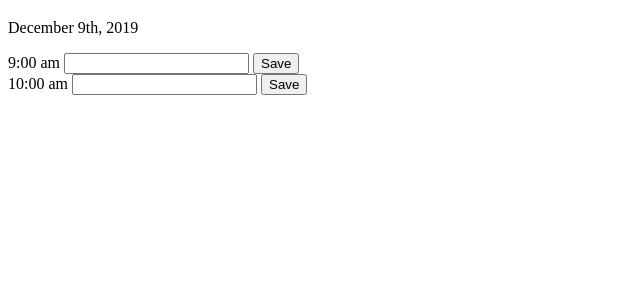
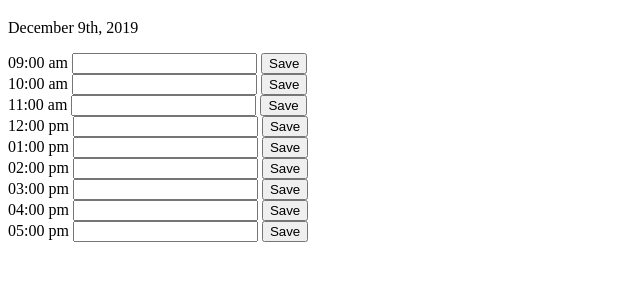
Before and after one commit to tamaragolub/Day_Planner, a plain HTML site: page index.html in a window 1280 px wide. Shown: the part 61-342 px from the top of the page, without its empty margins (0-640 px from the left). Drawn offline with nearby package versions, Linux system fonts and the light colour scheme.

Commit message:
completed the javascript code needed to run the application

```diff
--- a/assets/js/script.js
+++ b/assets/js/script.js
@@ -11,6 +11,13 @@ $(".save-btn").on("click", function(){
 })
 
 
-console.log(localStorage.getItem("#9am-text"))
+var textIDs = ["#9am-text", "#10am-text", "#11am-text", "#12pm-text", "#1pm-text", "#2pm-text", "#3pm-text", "#4pm-text", "#5pm-text"]
 
 // for loop to get the texts for various IDs
+
+for (var i = 0; i < textIDs.length; i++){
+
+   var result = localStorage.getItem(textIDs[i])
+
+    $(textIDs[i]).val(result);
+}
--- a/index.html
+++ b/index.html
@@ -20,7 +20,7 @@
 
     <main>
         <div>
-            <label for="9am-text">9:00 am</label>
+            <label for="9am-text">09:00 am</label>
             <input type="text" id="9am-text">
             <button class="save-btn" data-inputID="#9am-text">Save</button>
         </div>
@@ -31,6 +31,51 @@
             <button class="save-btn" data-inputID="#10am-text">Save</button>
         </div>
 
+        <div>
+            <label for="10am-text">11:00 am</label>
+            <input type="text" id="11am-text">
+            <button class="save-btn" data-inputID="#11am-text">Save</button>
+        </div>
+
+        <div>
+            <label for="10am-text">12:00 pm</label>
+            <input type="text" id="12pm-text">
+            <button class="save-btn" data-inputID="#12pm-text">Save</button>
+        </div>
+
+        <div>
+            <label for="9am-text">01:00 pm</label>
+            <input type="text" id="1pm-text">
+            <button class="save-btn" data-inputID="#1pm-text">Save</button>
+        </div>
+
+        <div>
+            <label for="10am-text">02:00 pm</label>
+            <input type="text" id="2pm-text">
+            <button class="save-btn" data-inputID="#2pm-text">Save</button>
+        </div>
+
+        <div>
+            <label for="10am-text">03:00 pm</label>
+            <input type="text" id="3pm-text">
+            <button class="save-btn" data-inputID="#3pm-text">Save</button>
+        </div>
+
+        <div>
+            <label for="10am-text">04:00 pm</label>
+            <input type="text" id="4pm-text">
+            <button class="save-btn" data-inputID="#4pm-text">Save</button>
+        </div>
+
+        <div>
+            <label for="10am-text">05:00 pm</label>
+            <input type="text" id="5pm-text">
+            <button class="save-btn" data-inputID="#5pm-text">Save</button>
+        </div>
+
+
+
+
     </main>
 
     <script src="assets/js/script.js"></script>
```
